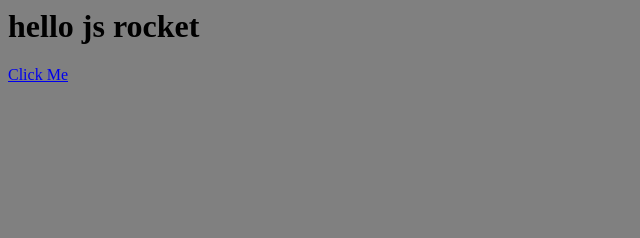
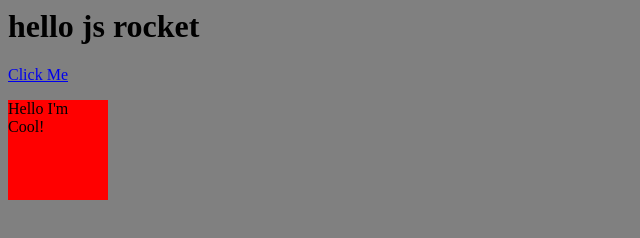
Before and after one commit to tikitikiana/js-rocketlaunch, a plain HTML site: page index.html in a window 1280 px wide. Both pictures are taken after a click on the link "Click Me". Shown: the whole page, without its empty margins (0-640 px from the left). Drawn offline with Linux system fonts and the light colour scheme.

Commit message:
Coolness

```diff
--- a/css/style.css
+++ b/css/style.css
@@ -1,3 +1,16 @@
 body{
 	background-color: grey;
 }
+
+.cool{
+	visibility: hidden;
+	width:100px;
+	height:100px;
+	background-color: green;
+	transition: background-color 2s;
+}
+
+.cool.red{
+	visibility: visible;
+	background-color:red;
+}
--- a/index.html
+++ b/index.html
@@ -8,8 +8,13 @@
 
 </head>
 <body>
-<h1> hello js rocket</h1>
-<a href="#" onclick="car.switchCar(true);">Click Me</a>
+	<h1> hello js rocket</h1>
+	<a href="#" onclick="doCoolStuff();">
+	Click Me</a>
+
+	<div class="cool" id="cool">
+		<p>Hello I'm Cool!</p>
+	</div>
 
 </body>
 </html>
--- a/js/script.js
+++ b/js/script.js
@@ -1,3 +1,19 @@
+// hey this is a comment
+/* hey this function
+changes the class name
+from the id to the assigned class name
+*/
+var doCoolStuff = function () {
+	var currentClassName = document.getElementById('cool').className;
+
+	if (currentClassName == 'cool') {
+		document.getElementById ('cool').className = 'cool red';
+
+	} else {
+		document.getElementById('cool').className = 'cool';
+
+	}
+}
 var car = {
 			make: 'VW',
 			type: 'Polo',
```
